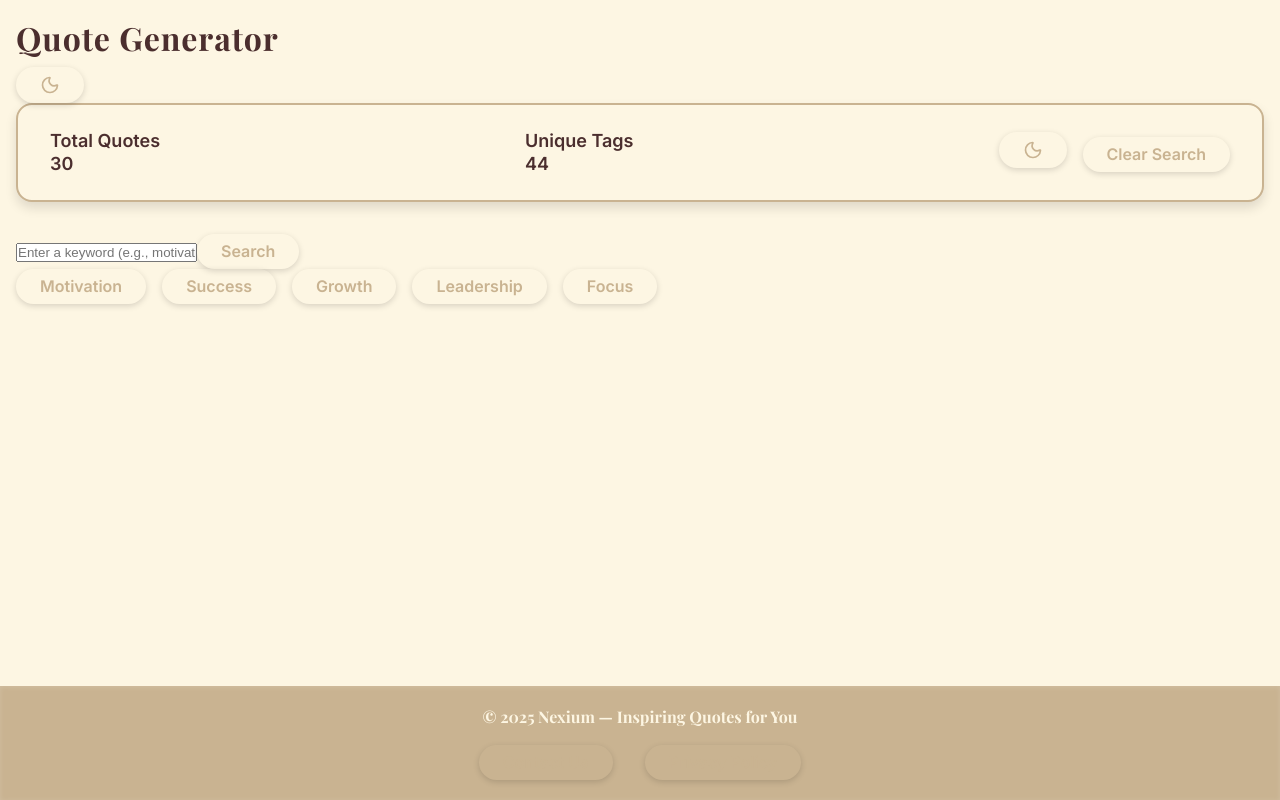
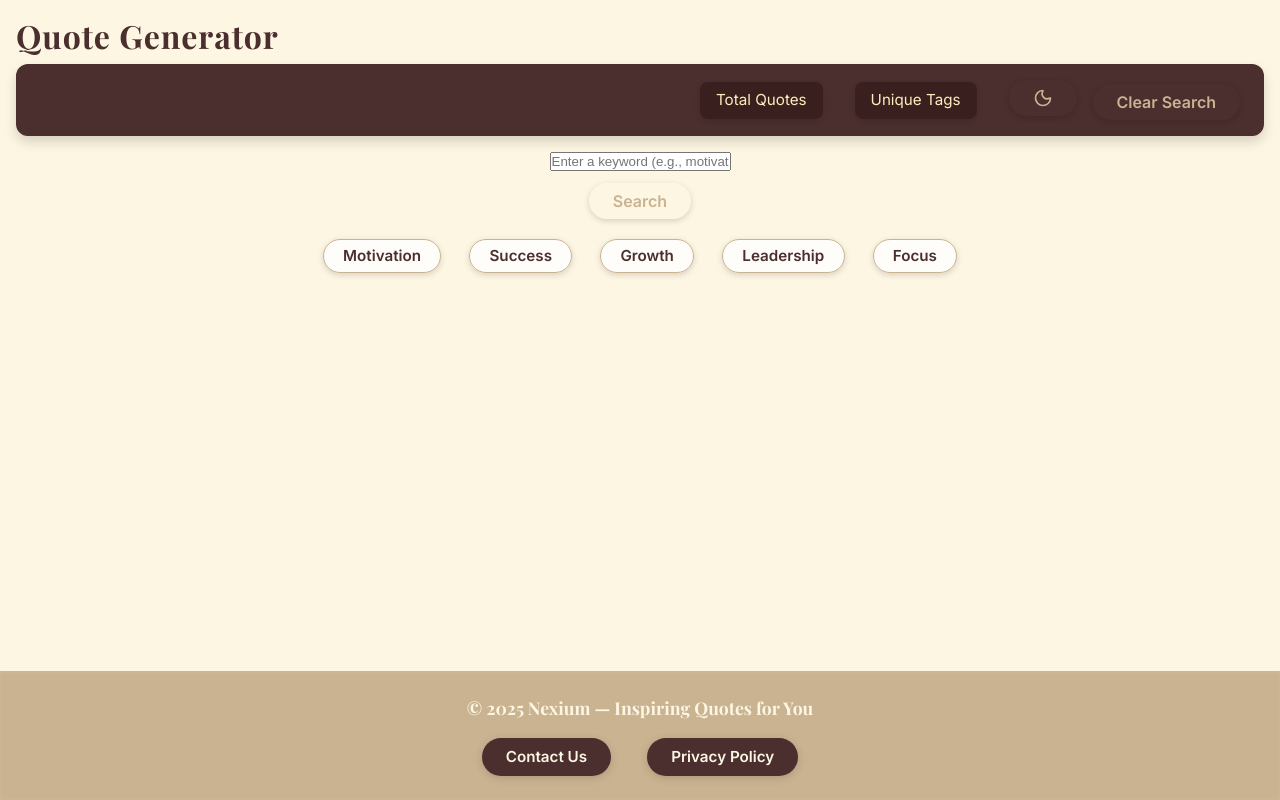
Before and after one commit to aleezamarriam3456/Nexium-quote-generator, a Next.js app: page / in a window 1280 px wide. Built offline with nearby package versions, Linux system fonts and the light colour scheme.

Commit message:
Updated files

```diff
--- a/app/globals.css
+++ b/app/globals.css
@@ -1,30 +1,31 @@
-/* globals.css */
-
 /* Import Google Fonts */
 @import url('https://fonts.googleapis.com/css2?family=Inter:wght@400;600&family=Playfair+Display:wght@700&display=swap');
 
-/* Light mode theme colors */
+/* Base font size for consistency */
+html {
+  font-size: 16px;
+}
+
+/* Theme colors */
 :root {
   --background: #fdf6e3;
   --foreground: #4b2e2e;
   --accent: #c9b391;
 }
 
-/* Dark mode override colors */
 .dark {
   --background: #2e2a25;
   --foreground: #d9c7a5;
   --accent: #806a5a;
 }
 
-/* Reset margin, padding, and box sizing */
+/* Reset and base styles */
 * {
   margin: 0;
   padding: 0;
   box-sizing: border-box;
 }
 
-/* Body base styles with flex for sticky footer */
 body {
   background-color: var(--background);
   color: var(--foreground);
@@ -33,24 +34,26 @@ body {
   min-height: 100vh;
   display: flex;
   flex-direction: column;
+  scroll-behavior: smooth;
 }
 
-/* Main container grows to fill space */
+/* Layout spacing */
 main {
   flex: 1 0 auto;
-  padding: 1rem 1rem 3rem; /* bottom padding to avoid footer overlap */
+  padding: 1rem 1rem 3rem;
 }
 
-/* Stylish headings with Playfair Display */
+/* Headings */
 h1, h2, h3, h4, h5, h6 {
   font-family: 'Playfair Display', serif;
   font-weight: 700;
   letter-spacing: 0.03em;
   color: var(--foreground);
-  margin-bottom: 0.5rem; /* Add some spacing below headings */
+  margin-bottom: 0.5rem;
+  line-height: 1.25;
 }
 
-/* Anchor and button base styles */
+/* Anchor and button */
 a,
 button {
   color: var(--accent);
@@ -61,24 +64,23 @@ button {
   font-weight: 600;
   font-family: 'Inter', Arial, sans-serif;
   transition: color 0.3s ease, background-color 0.3s ease, box-shadow 0.3s ease;
-  border-radius: 9999px; /* fully rounded */
+  border-radius: 9999px;
   padding: 0.5rem 1.5rem;
   box-shadow: 0 2px 6px rgba(0, 0, 0, 0.15);
   user-select: none;
-  line-height: 1.2; /* Better vertical alignment */
   display: inline-flex;
   align-items: center;
   justify-content: center;
 }
 
-/* Space between adjacent buttons and anchors */
+/* Button spacing */
 button + button,
 button + a,
 a + button {
   margin-left: 1rem;
 }
 
-/* Button hover */
+/* Hover & focus states */
 a:hover,
 button:hover {
   color: var(--background);
@@ -86,13 +88,13 @@ button:hover {
   box-shadow: 0 4px 12px rgba(0, 0, 0, 0.25);
 }
 
-/* Button focus (keyboard accessibility) */
-button:focus-visible {
+button:focus-visible,
+input:focus-visible {
   outline: 2px solid var(--accent);
   outline-offset: 2px;
 }
 
-/* Input text and search styling */
+/* Input styles */
 input[type="text"],
 input[type="search"] {
   padding: 0.5rem 1rem;
@@ -103,92 +105,185 @@ input[type="search"] {
   font-size: 1rem;
   font-weight: 500;
   font-family: 'Inter', Arial, sans-serif;
-  outline: none;
   transition: border-color 0.3s ease, box-shadow 0.3s ease;
   line-height: 1.3;
 }
 
-/* Input focus */
 input[type="text"]:focus,
 input[type="search"]:focus {
   border-color: var(--foreground);
   box-shadow: 0 0 5px var(--foreground);
 }
 
-/* Utility classes for accent color */
+/* Search Section */
+.search-section {
+  display: flex;
+  flex-direction: column;
+  align-items: center;
+  gap: 0.75rem;
+  margin-top: 1rem;
+}
+
+/* Tag Buttons */
+.tag-buttons {
+  display: flex;
+  flex-wrap: wrap;
+  justify-content: center;
+  gap: 0.75rem;
+  margin-top: 1.25rem;
+}
+
+.tag-buttons button {
+  padding: 0.4rem 1.2rem;
+  border-radius: 999px;
+  background-color: #ffffffcc;
+  border: 1px solid var(--accent);
+  color: var(--foreground);
+  font-weight: 600;
+  font-size: 0.95rem;
+  transition: all 0.3s ease;
+}
+
+.dark .tag-buttons button {
+  background-color: #3a3123;
+  color: #d9c7a5;
+  border-color: #a58f66;
+}
+
+.tag-buttons button:hover {
+  background-color: #f2e5d1;
+}
+
+.dark .tag-buttons button:hover {
+  background-color: #4a3b27;
+}
+
+/* Accent utility */
 .text-accent {
   color: var(--accent);
 }
-
 .bg-accent {
   background-color: var(--accent);
 }
 
-/* Dashboard styling */
+/* Dashboard */
 .dashboard {
-  background-color: var(--background);
-  border: 2px solid var(--accent);
-  border-radius: 1rem;
-  padding: 1.5rem 2rem;
-  box-shadow: 0 6px 12px rgba(0, 0, 0, 0.12);
-  margin-bottom: 2rem;
-  color: var(--foreground);
-  font-weight: 600;
+  background-color: #4b2e2e;
+  color: #fdf6e3;
+  border-radius: 0.75rem;
+  padding: 1rem 1.5rem;
   display: flex;
-  justify-content: space-between;
+  flex-direction: row;
+  justify-content: flex-end;
   align-items: center;
+  gap: 2rem;
+  box-shadow: 0 6px 12px rgba(0, 0, 0, 0.15);
   flex-wrap: wrap;
-  gap: 1rem;
+  min-height: 60px;
 }
 
-/* Dashboard text */
-.dashboard p {
-  margin: 0;
-  font-size: 1.125rem;
-  line-height: 1.3;
+.dashboard-item {
+  background-color: #3a1f1f;
+  border-radius: 0.5rem;
+  padding: 0.5rem 1rem;
+  cursor: pointer;
+  transition: background-color 0.3s ease, transform 0.2s ease;
+  box-shadow: 0 2px 6px rgba(0, 0, 0, 0.1);
+  display: flex;
+  flex-direction: column;
+  align-items: flex-end;
+  text-align: right;
 }
 
-/* Footer styling */
+.dashboard-item:hover {
+  background-color: #5a3838;
+  transform: translateY(-2px);
+}
+
+.dashboard-label {
+  font-size: 0.95rem;
+  font-weight: 500;
+  color: #ffeebc;
+  margin-bottom: 2px;
+}
+
+.dashboard-count {
+  font-size: 1.5rem;
+  font-weight: bold;
+  color: #fff3d1;
+}
+
+/* Footer */
 footer {
   flex-shrink: 0;
-  padding: 1.25rem 2rem;
+  padding: 1.5rem 2rem;
   background-color: var(--accent);
   color: var(--background);
-  text-align: center;
   font-weight: 600;
   font-family: 'Playfair Display', serif;
-  box-shadow: inset 0 1px 5px rgba(255, 255, 255, 0.15);
+  box-shadow: inset 0 1px 5px rgba(255, 255, 255, 0.1);
   user-select: none;
   display: flex;
   flex-direction: column;
-  gap: 1rem; /* space between text and buttons */
+  align-items: center;
+  gap: 1rem;
+  text-align: center;
 }
 
-/* Footer paragraph spacing */
 footer p {
   margin: 0;
-  font-size: 1rem;
-  line-height: 1.4;
-}
-
-/* Footer buttons container */
-.footer-buttons {
-  display: flex;
-  justify-content: center;
-  gap: 1rem;
-  flex-wrap: wrap;
-}
-
-/* Fix extra bottom margin on lists and spacing */
-ul {
-  margin-bottom: 0;
-  padding-left: 1.25rem; /* bullet indent */
+  font-size: 1.1rem;
   line-height: 1.5;
 }
 
-/* Stylish list bullets */
+.footer-buttons {
+  display: flex;
+  flex-direction: row;
+  justify-content: center;
+  flex-wrap: wrap;
+  gap: 1.25rem;
+}
+
+.footer-buttons button {
+  background-color: var(--foreground);
+  color: var(--background);
+  padding: 0.6rem 1.5rem;
+  border-radius: 9999px;
+  font-size: 0.95rem;
+  font-weight: 600;
+  box-shadow: 0 2px 8px rgba(0, 0, 0, 0.15);
+  transition: all 0.3s ease;
+}
+
+.footer-buttons button:hover {
+  background-color: #3a1f1f;
+  color: var(--accent);
+}
+
+/* Lists */
+ul {
+  margin-bottom: 0;
+  padding-left: 1.25rem;
+  line-height: 1.5;
+}
+
 ul.list-disc {
   list-style-type: disc;
   list-style-position: inside;
   color: var(--accent);
 }
+
+/* Responsive adjustments */
+@media (max-width: 480px) {
+  h1 {
+    font-size: 1.75rem;
+  }
+  .dashboard {
+    flex-direction: column;
+    align-items: flex-start;
+  }
+  .footer-buttons {
+    flex-direction: column;
+    gap: 0.75rem;
+  }
+}
--- a/app/page.tsx
+++ b/app/page.tsx
@@ -10,37 +10,27 @@ import { motion } from "framer-motion";
 import { ModeToggle } from "@/component/mode-toggle";
 
 export default function Home() {
-  // State to hold current keyword for searching quotes
   const [keyword, setKeyword] = useState("");
-
-  // State to hold filtered quote results based on keyword search
   const [results, setResults] = useState<typeof quotes>([]);
-
-  // Ref for the quotes container, used for image/pdf download
+  const [searched, setSearched] = useState(false);
   const quoteRef = useRef<HTMLDivElement | null>(null);
 
-  // Preset tags for quick filtering
   const tags = ["Motivation", "Success", "Growth", "Leadership", "Focus"];
 
-  // Static dashboard stats for demo purpose
-  const totalQuotes = 30;
-  const totalTags = 44;
-
-  // Function to filter quotes by tag keyword (case-insensitive)
   const handleSearch = (key = keyword) => {
     const filtered = quotes.filter((q) =>
       q.tags.some((tag) => tag.toLowerCase().includes(key.toLowerCase()))
     );
-    setResults(filtered.slice(0, 3)); // Limit results to first 3
+    setResults(filtered.slice(0, 3));
+    setSearched(true);
   };
 
-  // Clears search input and results
   const handleClearSearch = () => {
     setKeyword("");
     setResults([]);
+    setSearched(false);
   };
 
-  // Downloads the visible quote list as an image (PNG)
   const handleDownloadImage = async () => {
     if (quoteRef.current) {
       const canvas = await html2canvas(quoteRef.current);
@@ -51,7 +41,6 @@ export default function Home() {
     }
   };
 
-  // Downloads the visible quote list as a PDF file
   const handleDownloadPDF = () => {
     const doc = new jsPDF();
     results.forEach((q, i) => {
@@ -64,28 +53,25 @@ export default function Home() {
     <>
       <main className="min-h-screen bg-[#fdf6e3] dark:bg-[#2e2a25] text-[#4b2e2e] dark:text-[#d9c7a5] py-12 px-6 sm:px-10 transition-colors duration-500 flex flex-col">
         <div className="max-w-2xl mx-auto space-y-8 font-sans flex-grow">
-          {/* Header Section with Title and Theme Toggle */}
-          <div className="flex justify-between items-center">
-            <h1 className="text-4xl font-extrabold tracking-tight">Quote Generator</h1>
-            <ModeToggle />
-          </div>
+          <h1 className="text-4xl font-extrabold tracking-tight text-center">
+            Quote Generator
+          </h1>
 
-          {/* Dashboard Section showing stats and buttons */}
-          <section className="dashboard">
-            {/* Display total quotes */}
-            <div>
-              <p>Total Quotes</p>
-              <p className="text-3xl">{totalQuotes}</p>
+          {/* Dashboard */}
+          <section className="dashboard flex flex-wrap justify-center gap-6 mb-6">
+            <div
+              className="dashboard-item cursor-pointer text-center"
+              onClick={() => alert(`Total Quotes: ${quotes.length}`)}
+            >
+              <p className="dashboard-label font-semibold text-lg">Total Quotes</p>
             </div>
-
-            {/* Display unique tags count */}
-            <div>
-              <p>Unique Tags</p>
-              <p className="text-3xl">{totalTags}</p>
+            <div
+              className="dashboard-item cursor-pointer text-center"
+              onClick={() => alert(`Unique Tags: ${tags.length}`)}
+            >
+              <p className="dashboard-label font-semibold text-lg">Unique Tags</p>
             </div>
-
-            {/* Dashboard buttons: Mode toggle and Clear search */}
-            <div className="dashboard-buttons">
+            <div className="dashboard-buttons flex gap-4">
               <ModeToggle />
               <Button
                 onClick={handleClearSearch}
@@ -96,33 +82,36 @@ export default function Home() {
             </div>
           </section>
 
-          {/* Search Input and Search Button stacked vertically */}
-          <div className="flex flex-col gap-3 max-w-md mx-auto">
+          {/* Search Input and Button */}
+          <div className="search-section flex flex-col gap-4 items-center">
             <Input
               placeholder="Enter a keyword (e.g., motivation)"
               value={keyword}
-              onChange={(e) => setKeyword(e.target.value)}
+              onChange={(e) => {
+                setKeyword(e.target.value);
+                setSearched(false);
+              }}
               onKeyDown={(e) => {
                 if (e.key === "Enter") handleSearch();
               }}
-              className="bg-white dark:bg-[#3a3123] border border-[#c9b391] text-[#4b2e2e] dark:text-[#d9c7a5] placeholder:text-[#a48c7b] dark:placeholder:text-[#b4a78e] rounded-full px-4 py-2 focus:ring-2 focus:ring-[#c9b391] dark:focus:ring-[#a58f66]"
+              className="w-full bg-white dark:bg-[#3a3123] border border-[#c9b391] text-[#4b2e2e] dark:text-[#d9c7a5] placeholder:text-[#a48c7b] dark:placeholder:text-[#b4a78e] rounded-full px-4 py-2 focus:ring-2 focus:ring-[#c9b391] dark:focus:ring-[#a58f66]"
             />
-            <button
+            <Button
               onClick={() => handleSearch()}
-              className="bg-[#4b2e2e] text-white dark:bg-[#d1b280] dark:text-[#4b2e2e] px-6 py-2 rounded-full font-medium shadow-md hover:shadow-lg hover:bg-[#3a1f1f] dark:hover:bg-[#b39356] transition duration-300 mx-auto"
+              className="bg-[#4b2e2e] text-white dark:bg-[#d1b280] dark:text-[#4b2e2e] px-6 py-2 rounded-full font-medium shadow-md hover:shadow-lg hover:bg-[#3a1f1f] dark:hover:bg-[#b39356] transition duration-300"
             >
               Search
-            </button>
+            </Button>
           </div>
 
-          {/* Tag Buttons for quick search */}
-          <div className="flex flex-wrap justify-center gap-3 mt-6">
+          {/* Tag Buttons */}
+          <div className="tag-buttons flex flex-wrap justify-center gap-3 mt-4">
             {tags.map((tag) => (
               <button
                 key={tag}
                 onClick={() => {
                   setKeyword(tag);
-                  handleSearch(tag);
+                  setSearched(false);
                 }}
                 className="px-5 py-2 rounded-full border border-[#c9b391] dark:border-[#a58f66] bg-white/80 dark:bg-[#3d3322] text-[#4b2e2e] dark:text-[#d9a78e] hover:bg-[#f2e5d1] dark:hover:bg-[#4a3b27] font-semibold tracking-wide shadow-sm transition-all duration-300"
               >
@@ -131,19 +120,19 @@ export default function Home() {
             ))}
           </div>
 
-          {/* Display number of quotes found for the keyword */}
+          {/* Results Header */}
           {keyword && results.length > 0 && (
             <div className="text-center mt-4">
               <h2 className="text-xl font-bold">
                 Quotes for: <span className="italic">{keyword}</span>
               </h2>
-              <p className="text-sm text-[#806a5a] dark:text-[#b4a78e] italic">
+              <p className="text-sm text-gray-600 dark:text-gray-400 italic">
                 {results.length} quote{results.length !== 1 && "s"} found
               </p>
             </div>
           )}
 
-          {/* List of quotes matching the search */}
+          {/* Quotes List */}
           {results.length > 0 ? (
             <div ref={quoteRef} className="mt-6 space-y-4">
               <ul className="list-disc list-inside space-y-4">
@@ -155,10 +144,10 @@ export default function Home() {
                     transition={{ duration: 0.3, delay: index * 0.1 }}
                     className="bg-white/70 dark:bg-[#3a3123] border border-[#e5d8c0] dark:border-[#7f7152] rounded-xl px-5 py-4 shadow-md"
                   >
-                    <p className="text-lg italic leading-relaxed">
+                    <p className="text-lg italic leading-relaxed text-gray-900 dark:text-gray-100">
                       “{q.quote}”
                     </p>
-                    <p className="text-right mt-2 text-sm font-medium text-[#806a5a] dark:text-[#b4a78e]">
+                    <p className="text-right mt-2 text-sm font-medium text-gray-600 dark:text-gray-400">
                       — {q.author}
                     </p>
                   </motion.li>
@@ -166,15 +155,15 @@ export default function Home() {
               </ul>
             </div>
           ) : (
-            // Show message if no quotes found for entered keyword
-            keyword && (
+            keyword &&
+            searched && (
               <p className="text-red-600 dark:text-red-400 italic text-center mt-4">
                 No matching quotes found.
               </p>
             )
           )}
 
-          {/* Download buttons shown only if there are results */}
+          {/* Download Buttons */}
           {results.length > 0 && (
             <div className="text-center mt-8 space-y-4">
               <div className="inline-block rounded-full bg-[#f3e9da] dark:bg-[#4b3c29] px-6 py-4 shadow-md space-x-4">
@@ -196,13 +185,10 @@ export default function Home() {
         </div>
       </main>
 
-      {/* Footer Section */}
-      <footer>
-        {/* Copyright text */}
+      {/* Footer */}
+      <footer className="text-center mt-10">
         <p>© 2025 Nexium — Inspiring Quotes for You</p>
-
-        {/* Footer buttons with simple alert actions */}
-        <div className="footer-buttons">
+        <div className="footer-buttons flex justify-center gap-4 mt-4">
           <Button
             onClick={() => alert("Contact us at contact@nexium.com")}
             className="bg-[#4b2e2e] dark:bg-[#d1b280] text-white dark:text-[#4b2e2e] rounded-full px-6 py-2 shadow-md hover:bg-[#3a1f1f] dark:hover:bg-[#b39356] transition duration-300"
--- a/component/mode-toggle.tsx
+++ b/component/mode-toggle.tsx
@@ -2,30 +2,35 @@
 
 import { useTheme } from "next-themes";
 import { Sun, Moon } from "lucide-react";
+import { useEffect, useState } from "react";
 
 export function ModeToggle() {
   const { theme, setTheme, resolvedTheme } = useTheme();
+  const [mounted, setMounted] = useState(false);
 
-  // Determine actual current theme (handles system preference)
+  // Ensure rendering matches client theme (avoid hydration mismatch)
+  useEffect(() => setMounted(true), []);
+
   const currentTheme = theme === "system" ? resolvedTheme : theme;
 
-  // Toggle between 'dark' and 'light'
   const toggleTheme = () => {
     setTheme(currentTheme === "dark" ? "light" : "dark");
   };
 
+  if (!mounted) return null;
+
   return (
     <button
       onClick={toggleTheme}
-      aria-label="Toggle Dark Mode"
-      title="Toggle Dark Mode"
+      aria-label="Toggle Theme"
+      title="Toggle Theme"
       type="button"
-      className="p-2 rounded-full hover:bg-gray-300 dark:hover:bg-gray-700 transition-colors duration-200 ease-in-out"
+      className="p-2 rounded-full bg-gray-200 dark:bg-gray-800 hover:bg-gray-300 dark:hover:bg-gray-700 transition-colors duration-300 shadow-sm"
     >
       {currentTheme === "dark" ? (
         <Sun size={20} className="text-yellow-400" />
       ) : (
-        <Moon size={20} className="text-gray-800" />
+        <Moon size={20} className="text-gray-700" />
       )}
     </button>
   );
```
Also changed, not shown: app/layout.tsx (+3 -5 lines).
